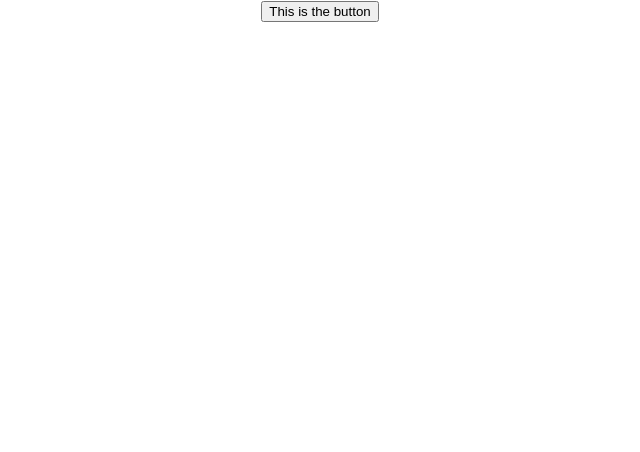
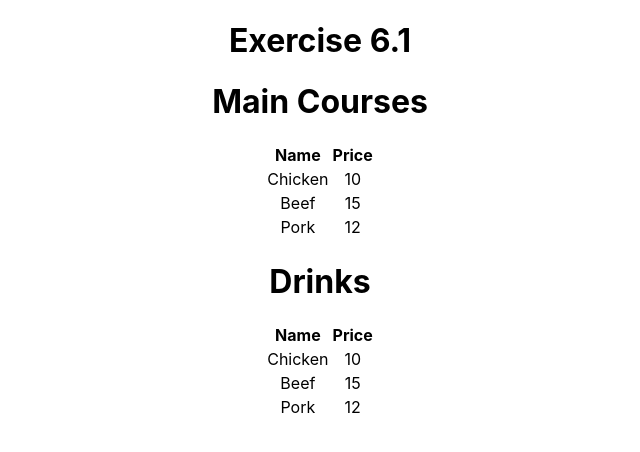
Before and after one commit to lassehav-oamk/Web-frameworks-2023-lesson-exercises, a React (Create React App) app: page / in a window 1280 px wide. Shown: the top 452 px of the page, without its empty margins (320-960 px from the left). Built offline with nearby package versions, Linux system fonts and the light colour scheme.

Commit message:
Exercise 6.1 starting point

```diff
--- a/src/App.js
+++ b/src/App.js
@@ -7,6 +7,7 @@ import Exercise4_4 from "./exercise-4-4/Exercise4_4";
 import Exercise4_5 from "./exercise-4-5/Exercise4_5";
 import Exercise5_1 from "./exercise-5-1/Exercise5_1";
 import Exercise5_4 from "./exercise-5-4/Exercise5_4";
+import Exercise6_1 from "./exercise-6-1/Exercise6_1";
 
 function App() {
   /*
@@ -17,11 +18,11 @@ function App() {
       <Exercise4_5 />
       <Exercise5_1 />
       <LevelTest />
+      <Exercise5_4 />
   */
   return (
     <div className="App">
-
-      <Exercise5_4 />
+      <Exercise6_1 />
     </div>
   );
 }
--- /dev/null
+++ b/src/exercise-6-1/Drinks.js
@@ -0,0 +1,32 @@
+import React from "react";
+import "./Style.css";
+
+export default function Drinks() {
+  return (
+    <div>
+      <h1>Drinks</h1>
+      <table className={"menuTable"}>
+        <thead>
+          <tr>
+            <th>Name</th>
+            <th>Price</th>
+          </tr>
+        </thead>
+        <tbody>
+          <tr>
+            <td>Chicken</td>
+            <td>10</td>
+          </tr>
+          <tr>
+            <td>Beef</td>
+            <td>15</td>
+          </tr>
+          <tr>
+            <td>Pork</td>
+            <td>12</td>
+          </tr>
+        </tbody>
+      </table>
+    </div>
+  );
+}
--- /dev/null
+++ b/src/exercise-6-1/Exercise6_1.js
@@ -0,0 +1,15 @@
+import React from "react";
+import MainCourses from "./MainCourses";
+import Drinks from "./Drinks";
+
+export default function () {
+  return (
+    <div>
+      <h1>Exercise 6.1</h1>
+      <div>
+        <MainCourses />
+        <Drinks />
+      </div>
+    </div>
+  );
+}
--- /dev/null
+++ b/src/exercise-6-1/MainCourses.js
@@ -0,0 +1,49 @@
+import React from "react";
+import "./Style.css";
+
+export default function MainCourses() {
+  /* This renders a list of main courses for a menu.
+  Each main course has a name and a price.
+  The list of main courses is passed as a prop to this component.
+  The list of main courses is an array of objects.
+  Each object has two properties: name and price.
+  The name is a string.
+  The price is a number.
+
+  Main courses are rendered as a table.
+  The table has two columns: name and price.
+  The table has a header row.
+  The table has a row for each main course.
+  The name of the main course is rendered in the first column.
+  The price of the main course is rendered in the second column.
+
+  */
+
+  return (
+    <div>
+      <h1>Main Courses</h1>
+      <table className={"menuTable"}>
+        <thead>
+          <tr>
+            <th>Name</th>
+            <th>Price</th>
+          </tr>
+        </thead>
+        <tbody>
+          <tr>
+            <td>Chicken</td>
+            <td>10</td>
+          </tr>
+          <tr>
+            <td>Beef</td>
+            <td>15</td>
+          </tr>
+          <tr>
+            <td>Pork</td>
+            <td>12</td>
+          </tr>
+        </tbody>
+      </table>
+    </div>
+  );
+}
--- /dev/null
+++ b/src/exercise-6-1/Style.css
@@ -0,0 +1,3 @@
+.menuTable {
+  margin: auto;
+}
```
